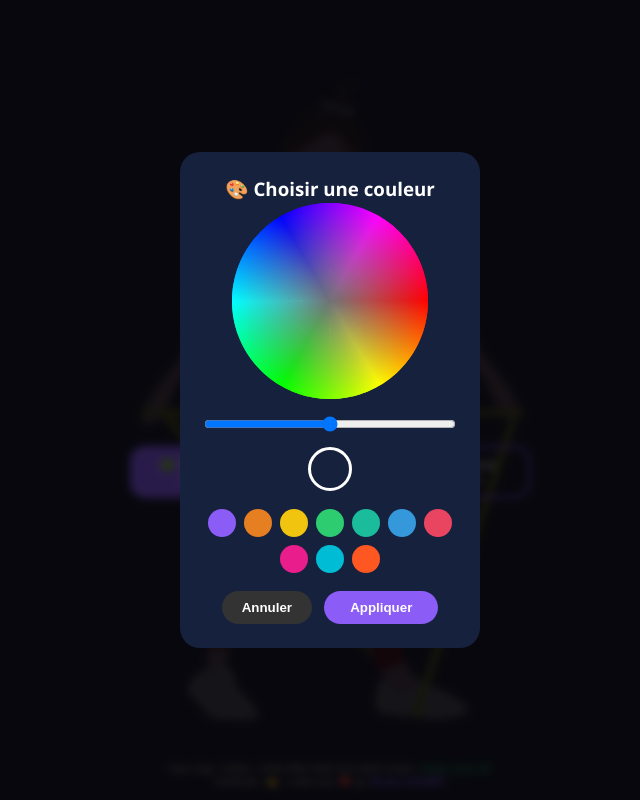
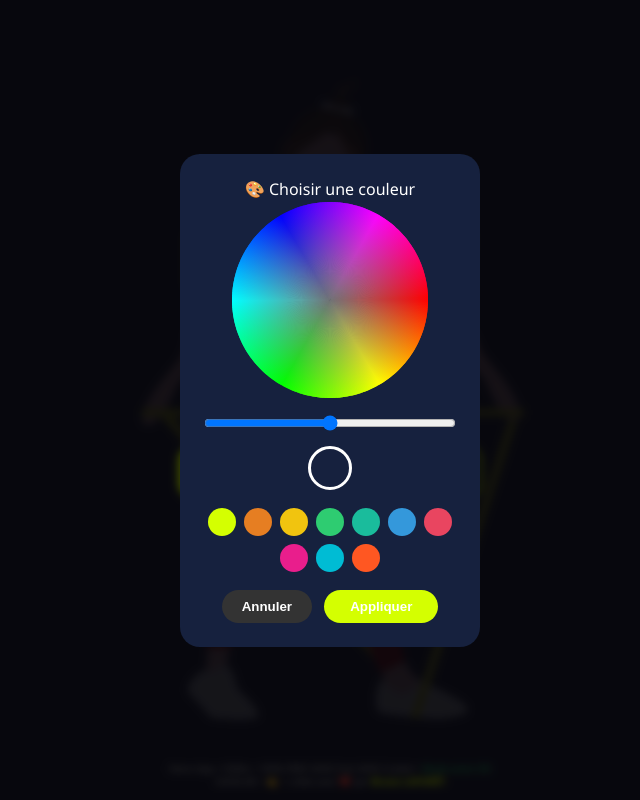
Before and after one commit to brunolaforet/nano-flex, a plain HTML site: page index.html in a window 1280 px wide. Both pictures are taken after a click on the element "Personnaliser la couleur". Shown: the whole page, without its empty margins (310-950 px from the left). Drawn offline with Linux system fonts and the light colour scheme.

Commit message:
Add files via upload

```diff
--- a/index.html
+++ b/index.html
@@ -5,13 +5,9 @@
     <meta charset="UTF-8">
     <meta name="viewport" content="width=device-width, initial-scale=1.0, maximum-scale=1.0, user-scalable=no">
 
-<!-- Balise Canonique -->
-  <link rel="canonical" href="https://brunolaforet.github.io/nano-flex/" />
-
-
     <title>FLEX 7 min Workout ✧ Musculation Élastiques 30s/Repo 10s x 12</title>
     <meta name="description" content="FLEX 7 min, musculation aux élastibands méthode HIIT. Nano App 🪶 100% FREE SANS Pub SANS Cookie • Mode avion ✅ • Code Open Source (MIT)">
-    <meta name="theme-color" id="theme-color-meta" content="#8b5cf6">
+    <meta name="theme-color" id="theme-color-meta" content="#d4ff01">
 
     <meta name="apple-mobile-web-app-capable" content="yes">
     <meta name="apple-mobile-web-app-status-bar-style" content="black-translucent">
@@ -34,11 +30,11 @@
 
 
     <style>
-        :root { --accent: #8b5cf6; --accent-dark: #6d28d9; --rest-color: #00d9ff; }
+        :root { --accent: #d4ff01; --accent-dark: #6d28d9; --rest-color: #00d9ff; }
         * { box-sizing: border-box; margin: 0; padding: 0; }
         body { font-family: 'Segoe UI', system-ui, sans-serif; background-color: #1a1a2e; background-image: linear-gradient(rgba(26, 26, 46, 0.8), rgba(26, 26, 46, 0.8)), url('a.svg'); background-attachment: fixed; background-position: center; background-repeat: no-repeat; background-size: auto 80vh; color: #fff; min-height: 100vh; display: flex; flex-direction: column; align-items: center; justify-content: center; padding: 16px; }
         h1 { font-size: 4.2rem; font-weight: 900; letter-spacing: 3px; color: var(--accent); margin-bottom: 4px; }
-        .subtitle { font-size: 0.75rem; color: #aaa; letter-spacing: 1px; margin-bottom: 16px; text-align: center; }
+        .subtitle { font-size: 0.75rem; color: #aaa; letter-spacing: 1px; margin-bottom: 16px; text-align: center; font-weight: normal; }
         .subtitle-tag { font-size: 0.75rem; color: #aaa; letter-spacing: 1px; font-weight: 700; text-transform: uppercase; text-align: center; margin-bottom: 4px; }
         .color-pill { display: flex; align-items: center; gap: 7px; background: #16213e; border: 1.5px solid #333; border-radius: 30px; padding: 6px 14px; cursor: pointer; font-size: 0.78rem; color: #ccc; margin-bottom: 20px; }
         .color-dot { width: 16px; height: 16px; border-radius: 50%; background: var(--accent); }
@@ -56,7 +52,7 @@
         main { width: 100%; max-width: 400px; text-align: center; }
         #workout, #done { display: none; }
 
-        .level-title { font-size: 0.75rem; color: #aaa; letter-spacing: 1px; margin-bottom: 16px; text-align: center; }
+        .level-title { font-size: 0.75rem; color: #aaa; letter-spacing: 1px; margin-bottom: 16px; text-align: center; font-weight: normal;}
         .levels { display: flex; gap: 10px; justify-content: center; margin-bottom: 28px; }
         .lvl-btn { padding: 10px; border: 2px solid var(--accent); background: transparent; color: #fff; border-radius: 15px; cursor: pointer; flex: 1; font-size: 0.75rem; transition: background 0.2s; }
         .lvl-btn.active { background: var(--accent); }
@@ -109,8 +105,8 @@
 </head>
 <body>
     <h1>FLEX - 7'</h1>
-    <p class="subtitle-tag">Musculation avec élastibands</p>
-    <p class="subtitle">30s (à ton rythme) · 10s repos · 12 exercices</p>
+    <h2 class="subtitle-tag">Musculation avec élastibands</h2>
+    <h3 class="subtitle">30s (à ton rythme) · 10s repos · 12 exercices</h3>
 
     <div class="color-pill" onclick="openModal()">
         <div class="color-dot" id="colorDot"></div>
@@ -119,11 +115,11 @@
 
     <main>
         <section id="setup">
-            <p class="level-title">Choisissez votre niveau</p>
+            <h3 class="level-title">Choisissez votre niveau</h3>
             <div class="levels">
-                <button class="lvl-btn active" onclick="setLevel(1,this)">🟢 Débutant<br><small>1 tour</small></button>
-                <button class="lvl-btn" onclick="setLevel(2,this)">🟠 Intermédiaire<br><small>2 tours</small></button>
-                <button class="lvl-btn" onclick="setLevel(3,this)">🔴 Avancé<br><small>3 tours</small></button>
+                <h4><button class="lvl-btn active" onclick="setLevel(1,this)">🟢 Débutant<br><small>1 tour</small></button></h4>
+                <h4><button class="lvl-btn" onclick="setLevel(2,this)">🟠 Intermédiaire<br><small>2 tours</small></button></h4>
+                <h4><button class="lvl-btn" onclick="setLevel(3,this)">🔴 Avancé<br><small>3 tours</small></button></h4>
             </div>
             <button class="start-btn" onclick="startWorkout()">▶ COMMENCER</button>
             <div style="width: 100%; text-align: center; margin-top: 10px;">
@@ -151,7 +147,7 @@
 
         <section id="done">
             <div style="font-size: 4rem;">🏆</div>
-            <h2 style="color: #27ae60; margin-bottom: 10px;">Bravo !</h2>
+            <p style="color: #27ae60; margin-bottom: 10px;">Bravo !</p>
             <p id="doneMsg" style="margin-bottom: 25px; color: #aaa;"></p>
             <button class="start-btn" onclick="restart()">🔄 Recommencer</button>
         </section>
@@ -159,7 +155,7 @@
 
     <div class="modal-bg" id="modalBg">
         <div class="modal">
-            <h3>🎨 Choisir une couleur</h3>
+            <p>🎨 Choisir une couleur</p>
             <canvas id="wheelCanvas" width="200" height="200"></canvas>
             <input type="range" id="lightnessSlider" min="10" max="90" value="50" style="width:100%; margin-bottom:15px;">
             <div class="preview-swatch" id="previewSwatch"></div>
@@ -191,12 +187,12 @@
             { name: "Élévations latérales", band: "Sous un pied, tirage bras tendus sur les côtés", target: "Épaules (faisceau moyen)" },
             { name: "Woodchopper (Bûcheron)", band: "Ancré en haut, rotation du buste vers le bas", target: "Obliques, sangle abdominale" }
         ];
-        const PRESETS = ['#8b5cf6','#e67e22','#f1c40f','#2ecc71','#1abc9c','#3498db','#e94560','#e91e8c','#00bcd4','#ff5722'];
+        const PRESETS = ['#d4ff01','#e67e22','#f1c40f','#2ecc71','#1abc9c','#3498db','#e94560','#e91e8c','#00bcd4','#ff5722'];
         const CIRCUM = 2 * Math.PI * 68;
         const COLOR_KEY = 'flex-color';
         const SESSIONS_KEY = 'flex-sessions';
 
-        let currentAccent = '#8b5cf6', pendingColor = '#8b5cf6';
+        let currentAccent = '#d4ff01', pendingColor = '#d4ff01';
         let totalTours = 1, currentTour = 1, exIdx = 0, phase = 'work', timeLeft = 30, paused = false, interval = null;
         let audioCtx = null, wheelCtx = null;
 
@@ -222,7 +218,11 @@
   if (window.speechSynthesis) {
     const u = new SpeechSynthesisUtterance(t);
     u.lang = 'fr-FR';
-        u.rate = 1.3; // 1.0 = normal, 1.2 = dynamique, 1.5 = très rapide
+
+    // 1.15 pour Android (plus lent de base), 1.0 pour Desktop/Linux
+    const isAndroid = /Android/i.test(navigator.userAgent);
+    u.rate = isAndroid ? 1.15 : 1.0;
+
     speechSynthesis.cancel();
     speechSynthesis.speak(u);
   }
```
Lines whose indentation alone changed are shown as unchanged.
